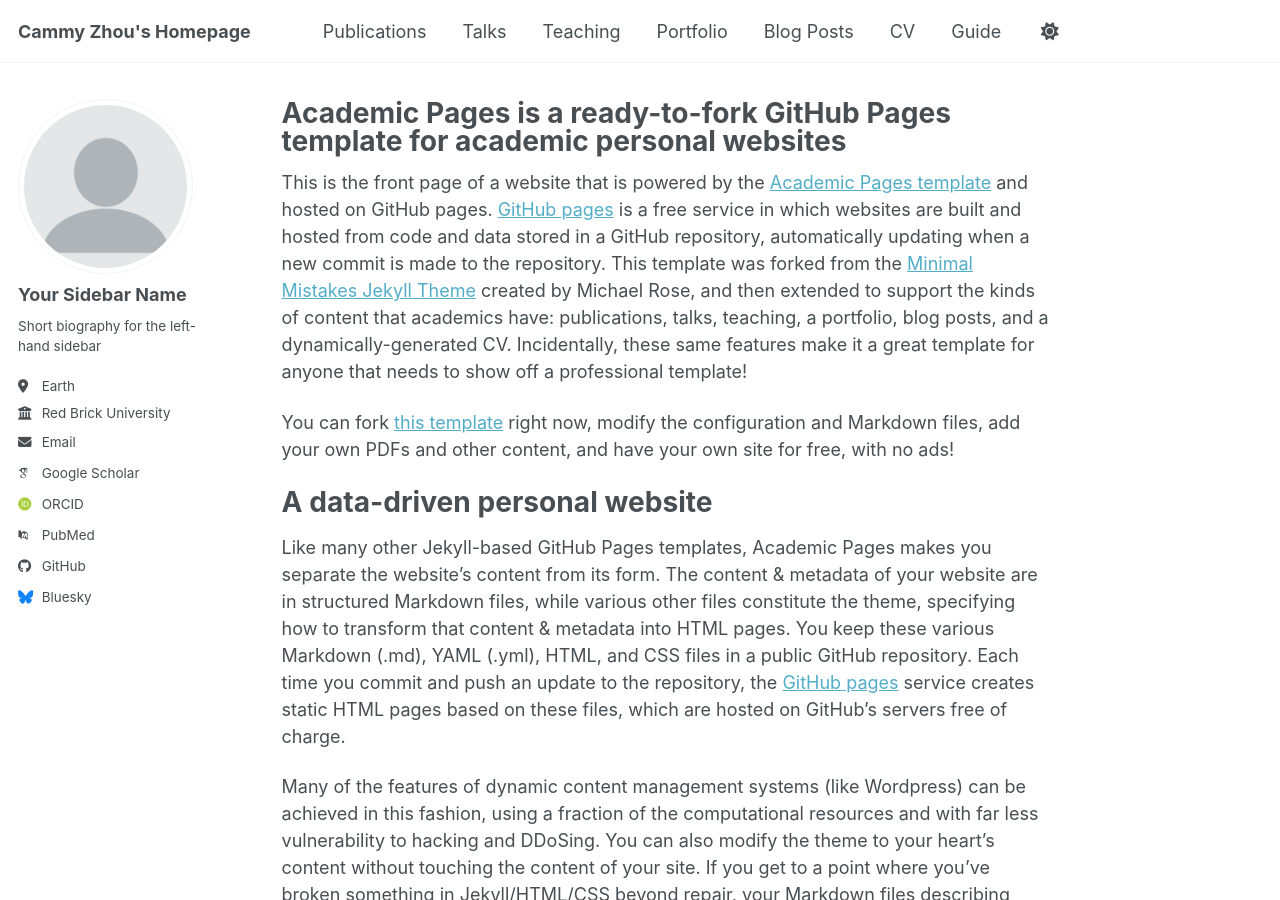
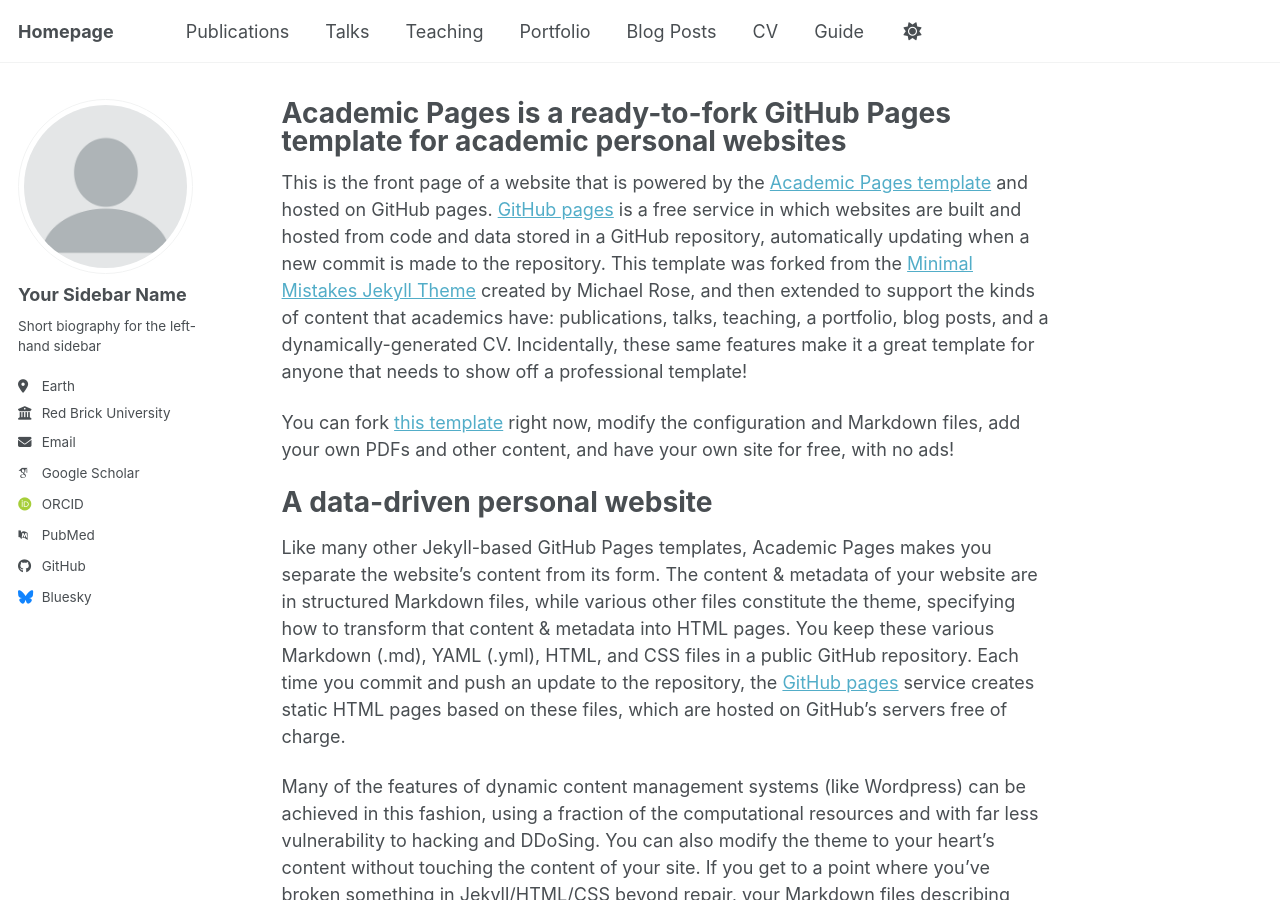
Before and after one commit to cakezhou/cakezhou.github.io, a Jekyll site: the page built from _pages/about.md, in a window 1280 px wide and 900 px high. Built offline with Jekyll 4.4.1, drawn with Linux system fonts in a browser that asks for light colours; some web fonts are replaced; a script bundle is joined from its source files by our own code; library files that are not in the unit come from our copies.

Commit message:
anonym
Updated site title and description for clarity.

```diff
--- a/_config.yml
+++ b/_config.yml
@@ -9,10 +9,10 @@
 # Basic Site Settings
 locale                   : "en-US"
 site_theme               : "default" # Currently available options are "default", "air"
-title                    : "Cammy Zhou's Homepage"
+title                    : "Homepage"
 title_separator          : "-"
 name                     : &name "Your Name"
-description              : &description "Mathematics student at Wellesley College"   # Update this with a general description of your site, this is the default if not overridden by a page
+description              : &description "Mathematics student"   # Update this with a general description of your site, this is the default if not overridden by a page
 url                      : https://cakezhou.github.io # The base hostname & protocol for your site e.g. "https://[your GitHub username].github.io",
                                                            # or if you already have some other page hosted on Github then use "https://[your GitHub username].github.io/[Your Repo Name]"
 baseurl                  : "" # the subpath of your site, e.g. "/blog"
```
